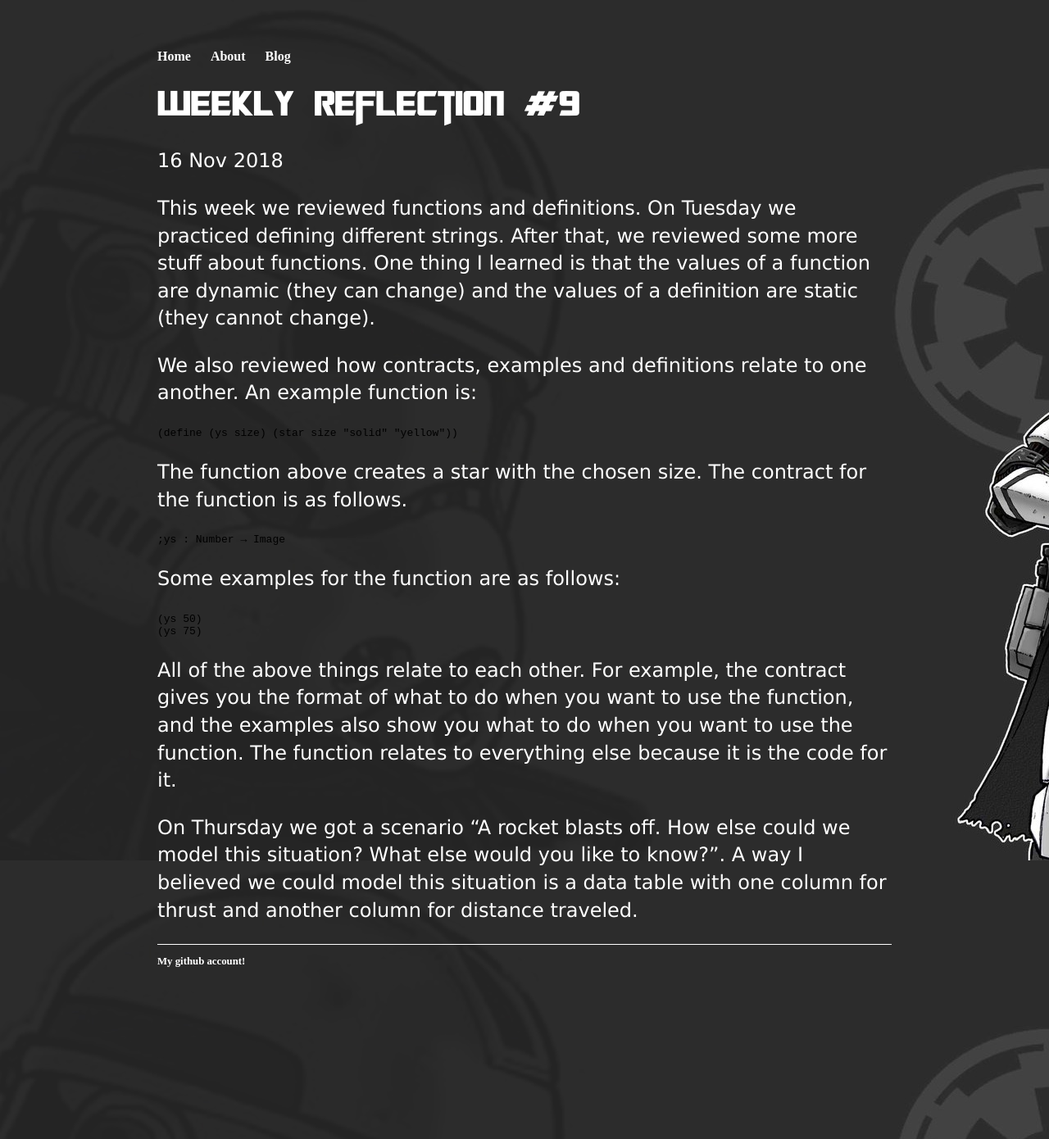
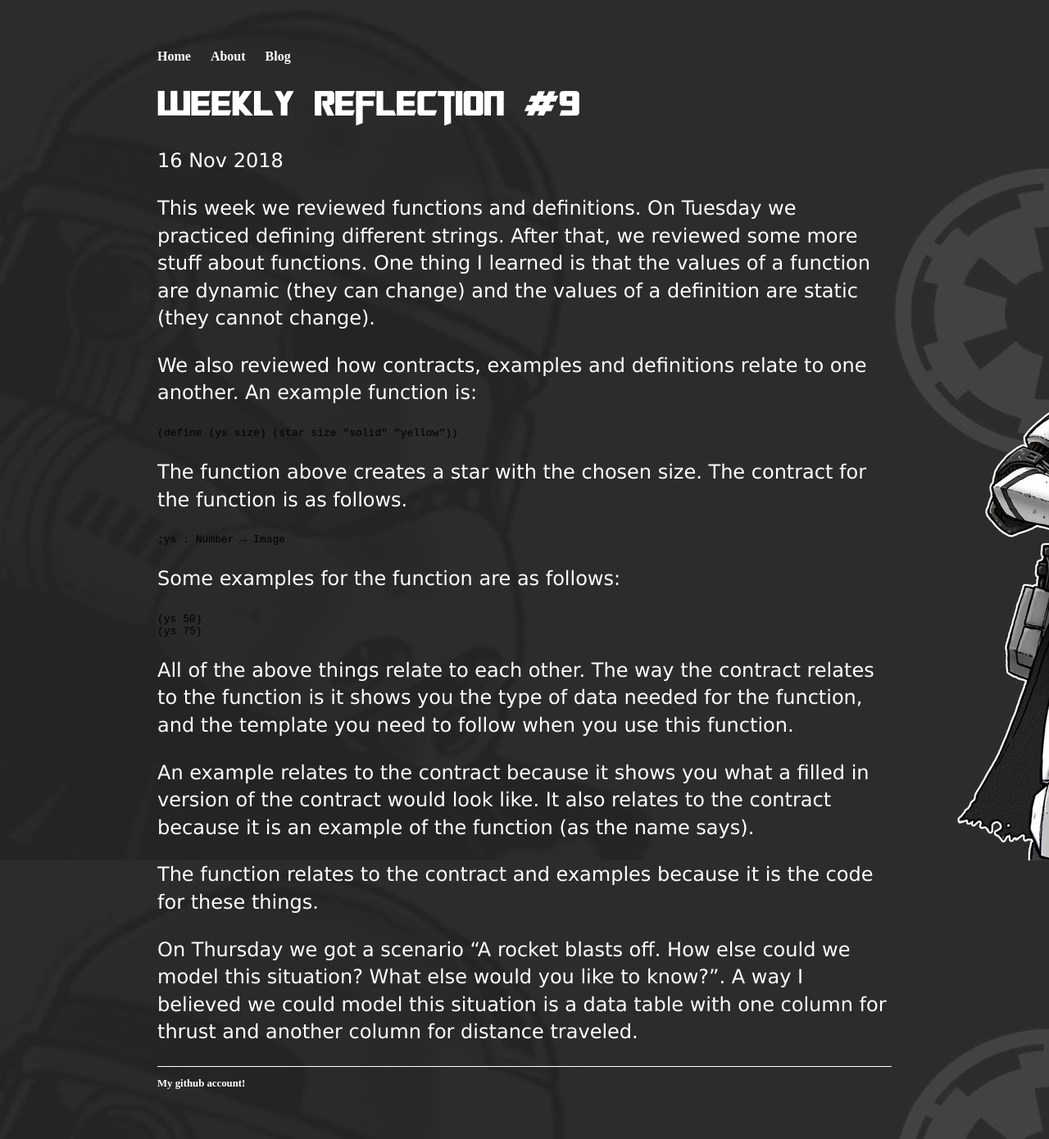
Before and after one commit to brandonm4478/brandonm4478.github.io, a Jekyll site: the page built from _posts/2018-09-21-weekly-reflection-09.md, in a window 1280 px wide. Shown: the whole page at 82% size. Built offline with Jekyll 4.4.1, drawn with Linux system fonts in a browser that asks for light colours.

Commit message:
Update 2018-09-21-weekly-reflection-09.md

````diff
--- a/_posts/2018-09-21-weekly-reflection-09.md
+++ b/_posts/2018-09-21-weekly-reflection-09.md
@@ -3,7 +3,6 @@ layout: post
 title: "Weekly Reflection #9"
 date: 2018-11-16
 ---
-
 This week we reviewed functions and definitions. On Tuesday we practiced defining different strings. After that, we reviewed some more stuff about functions. One thing I learned is that the values of a function are dynamic (they can change) and the values of a definition are static (they cannot change).
 
 We also reviewed how contracts, examples and definitions relate to one another. An example function is:
@@ -24,6 +23,10 @@ Some examples for the function are as follows:
 (ys 75)
 ```
 
-All of the above things relate to each other. For example, the contract gives you the format of what to do when you want to use the function, and the examples also show you what to do when you want to use the function. The function relates to everything else because it is the code for it.
+All of the above things relate to each other. The way the contract relates to the function is it shows you the type of data needed for the function, and the template you need to follow when you use this function.
+
+An example relates to the contract because it shows you what a filled in version of the contract would look like. It also relates to the contract because it is an example of the function (as the name says).
+
+The function relates to the contract and examples because it is the code for these things.
 
 On Thursday we got a scenario “A rocket blasts off. How else could we model this situation? What else would you like to know?”. A way I believed we could model this situation is a data table with one column for thrust and another column for distance traveled.
````
